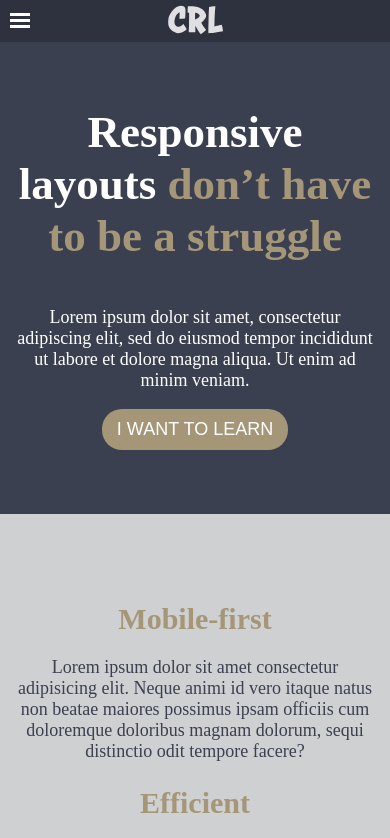
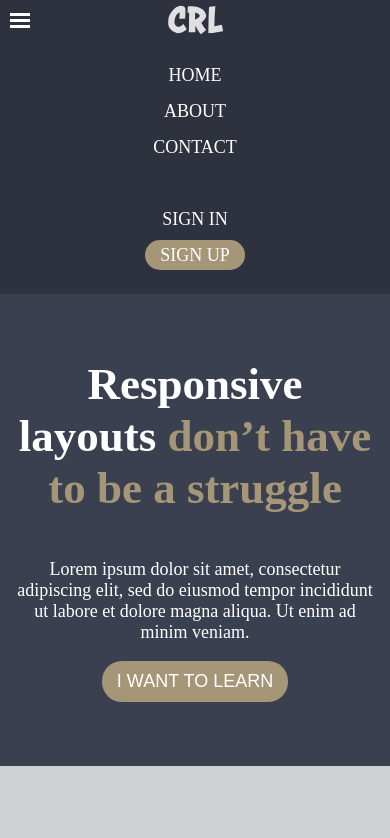
Before and after one commit to KhumboMunsaka/CRL-Final-Challenge, a plain HTML site: page index.html in a window 390 px wide. Both pictures are taken after a click on the button "open navigation". Shown: the top 838 px of the page. Drawn offline with Linux system fonts and the light colour scheme.

Commit message:
Fixed responsive nav bar
I made the nav bar disappear when the page is just loaded

```diff
--- a/index.html
+++ b/index.html
@@ -16,7 +16,7 @@
         <a class="logo" href="#">
           <img src="/logo.svg" alt="conquering responsive layouts" />
         </a>
-        <div class="nav-items">
+        <div class="nav-items invisible-nav">
           <ul class="nav-primary">
             <li><a href="#">HOME</a></li>
             <li><a href="#">ABOUT</a></li>
@@ -155,11 +155,12 @@
       </div>
     </footer>
   </body>
-  <script>
+  <script defer>
     const navtoggle = document.querySelector('.nav-toggle');
     const nav = document.querySelector('.nav-items');
     navtoggle.addEventListener('click', function () {
       nav.classList.toggle('nav-visible');
+      nav.classList.toggle('invisible-nav');
     });
   </script>
 </html>
--- a/style.css
+++ b/style.css
@@ -20,6 +20,9 @@ section {
 
 /* to make the nav disappear */
 .nav-visible {
+  display: block;
+}
+.invisible-nav {
   display: none;
 }
 
@@ -93,7 +96,7 @@ section {
 .nav-primary,
 .nav-secondary {
   font-size: 18px;
-  line-height: 1.5;
+  line-height: 2;
 }
 
 .nav-primary {
```
